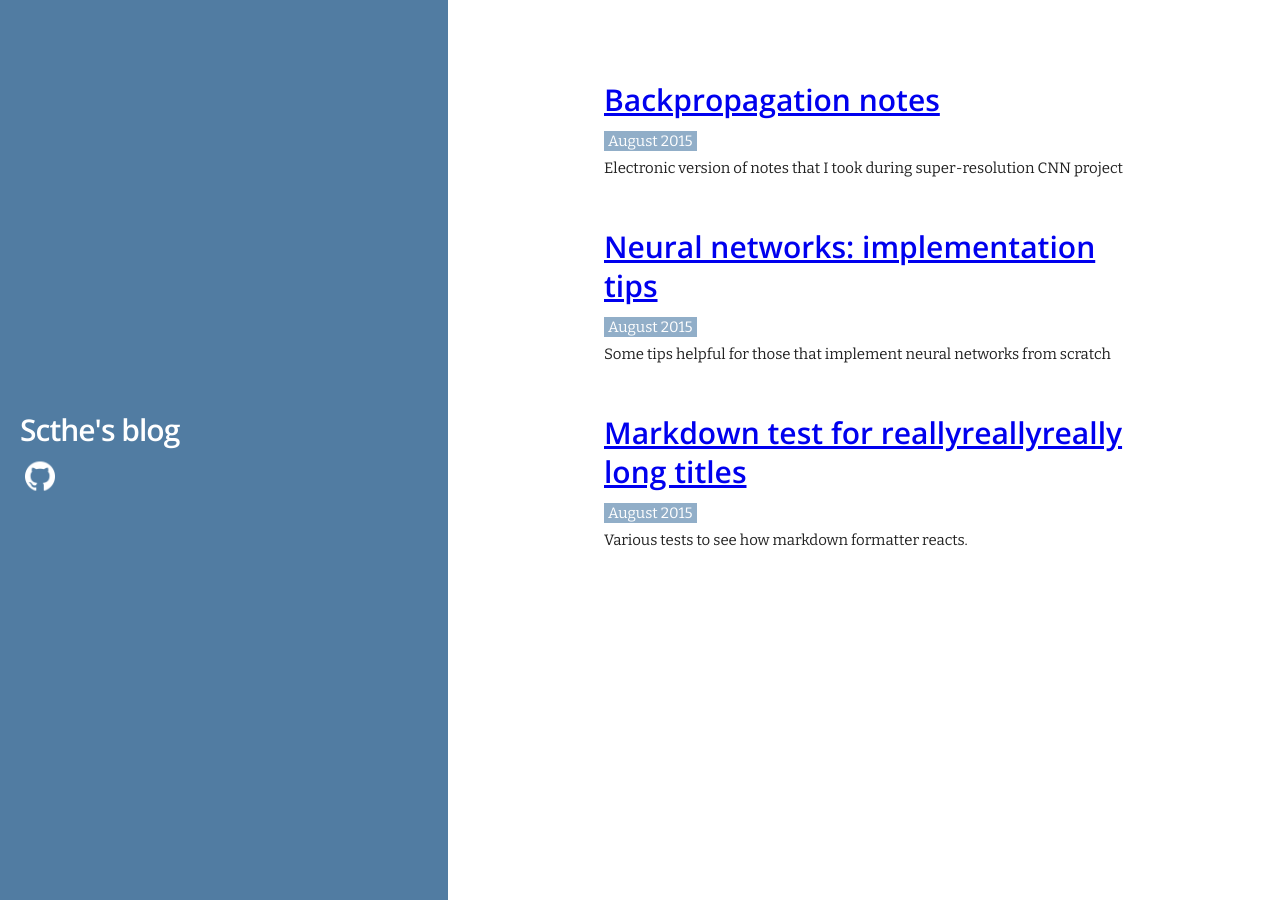
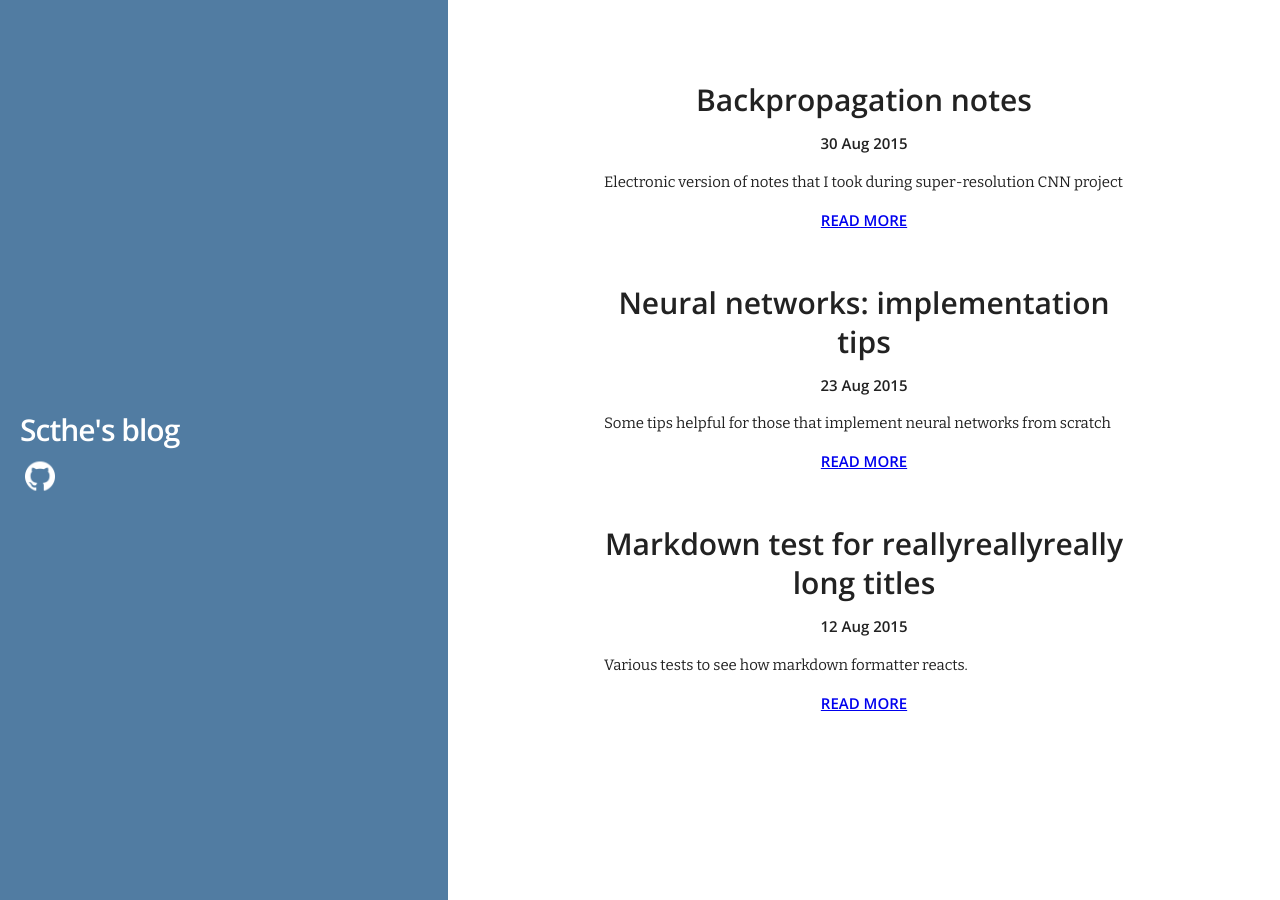
Before and after one commit to Scthe/scthe.github.io, a Jekyll site: the page built from index.html, in a window 1280 px wide. Built offline with Jekyll 4.4.1, drawn with Linux system fonts in a browser that asks for light colours; comment, search, counter and statistics services are not loaded.

Commit message:
Change layout of posts-list items

```diff
--- a/_includes/side_panel.html
+++ b/_includes/side_panel.html
@@ -5,10 +5,8 @@
         <h1 class="side-panel__title">
             {{ page.title }}
         </h1>
-
         <p class="side-panel__tagline">
-          <span>Published</span>
-          &nbsp;{{ page.date | date: "%B %Y"}}
+          {{ page.date | date_to_string}}
         </p>
     {% else %}
         <h1 class="side-panel__title">
--- a/_sass/_posts-list.scss
+++ b/_sass/_posts-list.scss
@@ -1,5 +1,8 @@
+$post-item-elements-margin: 1.0rem;
+$post-items-spacing: 3.5rem;
+
 .post-item{
-  margin-bottom: 3em;
+  margin-bottom: $post-items-spacing;
 
   &:last-child{
     margin-bottom: 0;
@@ -7,10 +10,20 @@
 }
 
 .post-item__title{
-  margin-bottom: 0.3em;
+  margin-bottom: $post-item-elements-margin;
+  text-align: center;
 }
 
 .post-item__date{
-  @extend %keyword;
-  padding: 1px 4px;
+  margin-bottom: $post-item-elements-margin;
+  text-align: center;
 }
+
+.post-item__excerpt{
+    margin-bottom: $post-item-elements-margin;
+}
+
+.post-item__read-more{
+    text-align: center;
+    text-transform: uppercase;
+}
--- a/index.html
+++ b/index.html
@@ -5,14 +5,23 @@ show_home_button: false
 
 <div class="posts-list">
   <ul class="posts-list__inner">
+
     {% for post in site.posts %}
       <li class="post-item">
-        <h2 class="post-item__title"><a href="{{ site.baseurl }}{{ post.url }}">{{ post.title }}</a></h2>
-        <span class="post-item__date">
-          {{ post.date | date: "%B %Y"}}
-        </span>
-        <p>{{ post.excerpt }}</p>
+        <h2 class="post-item__title">
+          {{ post.title }}
+        </h2>
+        <h4 class="post-item__date">
+          {{ post.date | date_to_string}}
+        </h4>
+        <pclass="post-item__excerpt">
+          {{ post.excerpt }}
+        </p>
+        <h4 class="post-item__read-more">
+          <a href="{{ site.baseurl }}{{ post.url }}">Read more</a>
+        </h4>
       </li>
     {% endfor %}
+
   </ul>
 </div>
```
